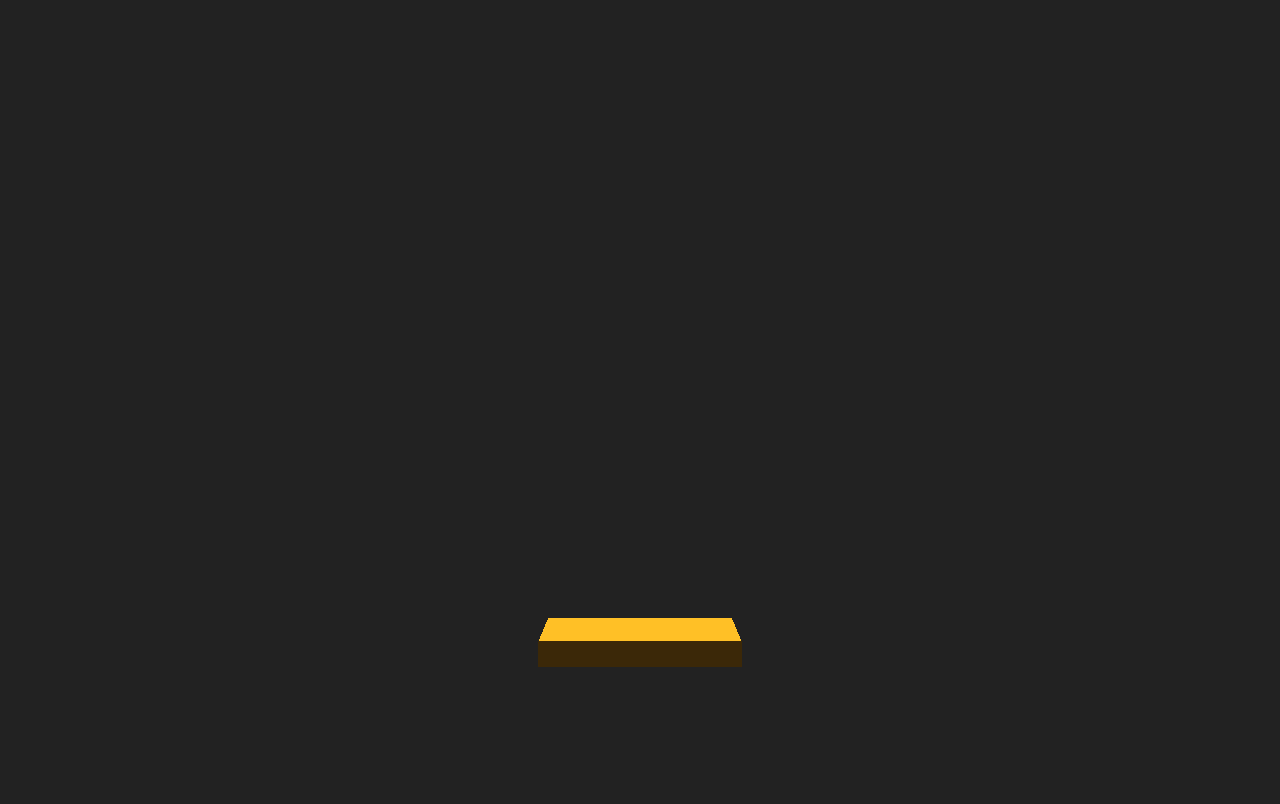
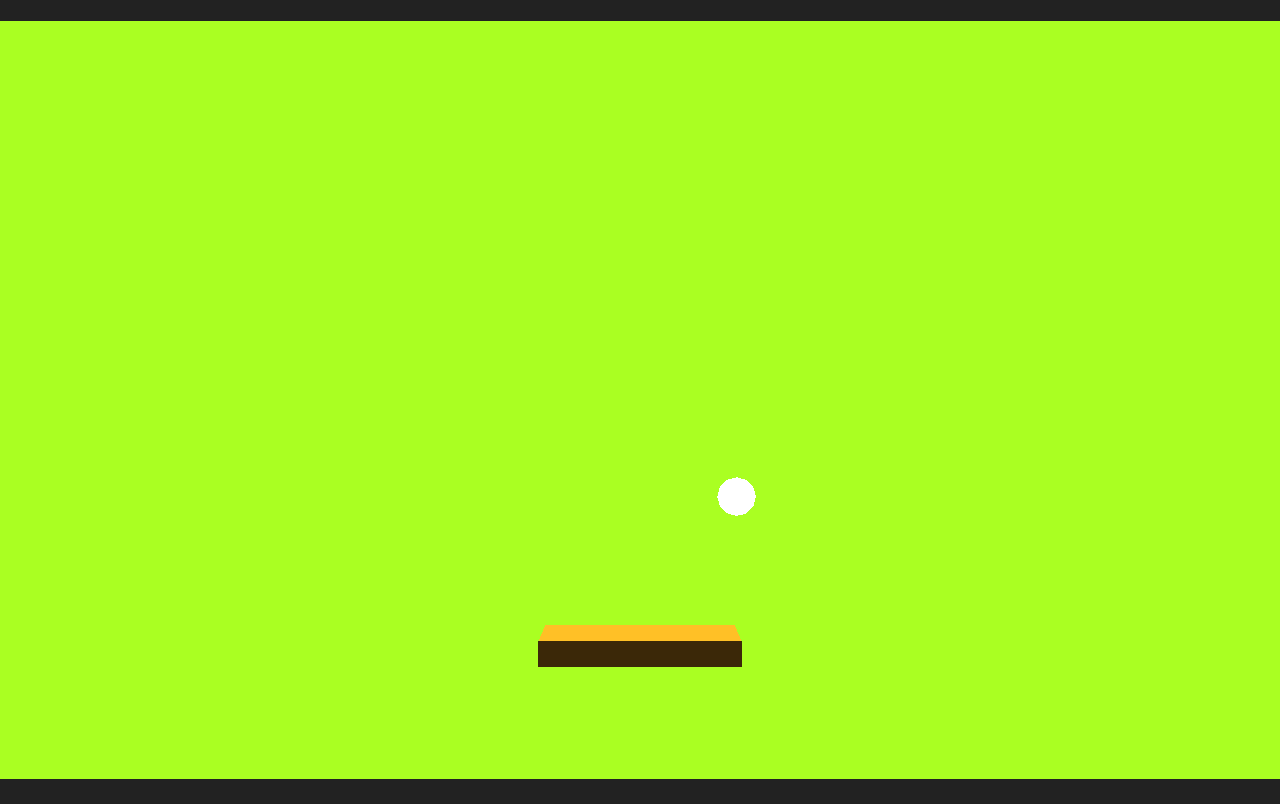
Before and after one commit to brennander/webGL_BreakoutGame, a plain HTML site: page index.html in a window 1280 px wide. Drawn offline with Linux system fonts and the light colour scheme; animation ran at ten frames a second.

Commit message:
ball
added ball with movement, and a play field with bounds for the ball to
bounce in

```diff
--- a/index.html
+++ b/index.html
@@ -56,6 +56,25 @@
 	player.position.y = -250;
 	player.position.x = 0;
 
+	//creating the ball
+	var ballMaterial = new THREE.MeshBasicMaterial ({
+		color: 0xffffff,
+	});
+	var ball = new THREE.Mesh( new THREE.SphereGeometry(20), ballMaterial);
+	scene.add(ball);
+	ball.position.y = -200;
+
+	//creating the play field
+	var fieldMaterial = new THREE.MeshBasicMaterial ({
+		color: 0xaaff22,
+	});
+	var fieldWidth = 1500;
+	var fieldHeight = 800;
+	var playField = new THREE.Mesh( new THREE.PlaneGeometry(fieldWidth, fieldHeight, 15, 8), fieldMaterial);
+	scene.add(playField);
+	playField.position.z = -20;
+	playField.receiveShadows = true;
+
 	//lighting
 	var ambientLight = new THREE.AmbientLight ( 0x222222 );
 	scene.add(ambientLight);
@@ -64,7 +83,7 @@
 	scene.add(directionalLight);
 
 	//controls
-	onRenderFcts.push(function(delta, now){
+	onRenderFcts.push(function playerMovement (delta, now){
 		var speed = 300;
 
 		if ( keyboard.pressed('left') ) {
@@ -72,6 +91,38 @@
 		}else if( keyboard.pressed('right')) {
 			player.position.x += speed * delta;
 		};
+	});
+
+	//ball movement
+	var ballSpeed = 2;
+	var ballDirX = 1;
+	var ballDirY = 1;
+
+	onRenderFcts.push(function ballMovement (){
+		ball.position.x += ballDirX * ballSpeed;
+		ball.position.y += ballDirY * ballSpeed;
+
+		if (ballDirY > ballSpeed * 2) {
+			ballDirY = ballSpeed * 2;
+		} else if (ballDirY < -ballSpeed * 2) {
+			ballDirY = -ballSpeed * 2
+		};
+
+		if (ball.position.y >= fieldHeight / 2) {
+			ballDirY = -ballDirY;
+		};
+
+		if (ball.position.y <= - fieldHeight / 2) {
+			ballDirY = -ballDirY;
+		}
+
+		if (ball.position.x >= fieldWidth / 2) {
+			ballDirX = -ballDirX;
+		}
+
+		if (ball.position.x <= -fieldWidth / 2) {
+			ballDirX = -ballDirX;
+		}
 	});
 
 	//render loop
```
